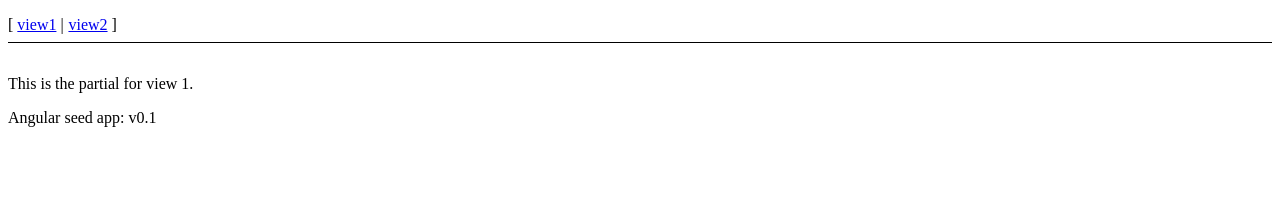
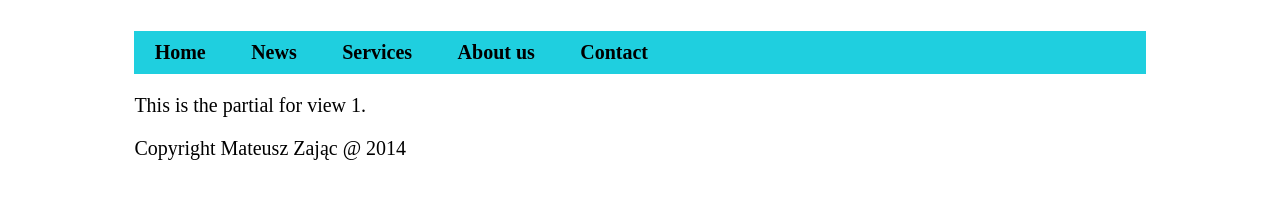
Before and after one commit to zajacmp3/TechnologieSieciWeb, a website: page app/index.html in a window 1280 px wide. Drawn offline with nearby package versions, Linux system fonts and the light colour scheme; some packages are replaced by stand-ins of ours.

Commit message:
Rozpoczęcie dłubania w htmlu i css.

```diff
--- a/app/css/app.css
+++ b/app/css/app.css
@@ -1,30 +1,26 @@
 /* app css stylesheet */
 
-.menu {
-  list-style: none;
-  border-bottom: 0.1em solid black;
-  margin-bottom: 2em;
-  padding: 0 0 0.5em;
+body {
+    font-size: 20px;
 }
 
-.menu:before {
-  content: "[";
+.container {
+    width: 80%;
+    margin: 0 auto;
 }
 
-.menu:after {
-  content: "]";
+.container .header .menu {
+    width: 100%;
+    font-weight: 700;
+    background-color: rgb(31, 207, 223);
+    padding: 10px 0;
 }
 
-.menu > li {
-  display: inline;
+.container .header .menu .item {
+    padding: 10px 2%;
+    margin: 0;
 }
 
-.menu > li:before {
-  content: "|";
-  padding-right: 0.3em;
+.container .header .menu .item:hover {
+    background-color: rgb(118, 226, 238);
 }
-
-.menu > li:nth-child(1):before {
-  content: "";
-  padding: 0;
-}
--- a/app/index.html
+++ b/app/index.html
@@ -2,18 +2,32 @@
 <html lang="en" ng-app="myApp">
 <head>
     <meta charset="utf-8">
-  <title>My AngularJS App</title>
+    <title>Twoja parafia</title>
     <link rel="stylesheet" href="css/app.css"/>
 </head>
 <body>
-  <ul class="menu">
-    <li><a href="#/view1">view1</a></li>
-    <li><a href="#/view2">view2</a></li>
-  </ul>
+<div class="container">
+    <div class="header">
+        <a href=""><img src="" class="logo"/></a>
+        <div class="menu">
+            <span class="item">Home</span>
+            <span class="item">News</span>
+            <span class="item">Services</span>
+            <span class="item">About us</span>
+            <span class="item">Contact</span>
+        </div>
+    </div>
+    <div class="content">
 
         <div ng-view></div>
 
-  <div>Angular seed app: v<span app-version></span></div>
+    </div>
+    <div class="footer">
+        <div class="site-description">
+            <span class="copyright">Copyright Mateusz Zając @ 2014</span>
+        </div>
+    </div>
+</div>
 
 <!-- In production use:
 <script src="//ajax.googleapis.com/ajax/libs/angularjs/x.x.x/angular.min.js"></script>
```
Lines whose indentation alone changed are shown as unchanged.
